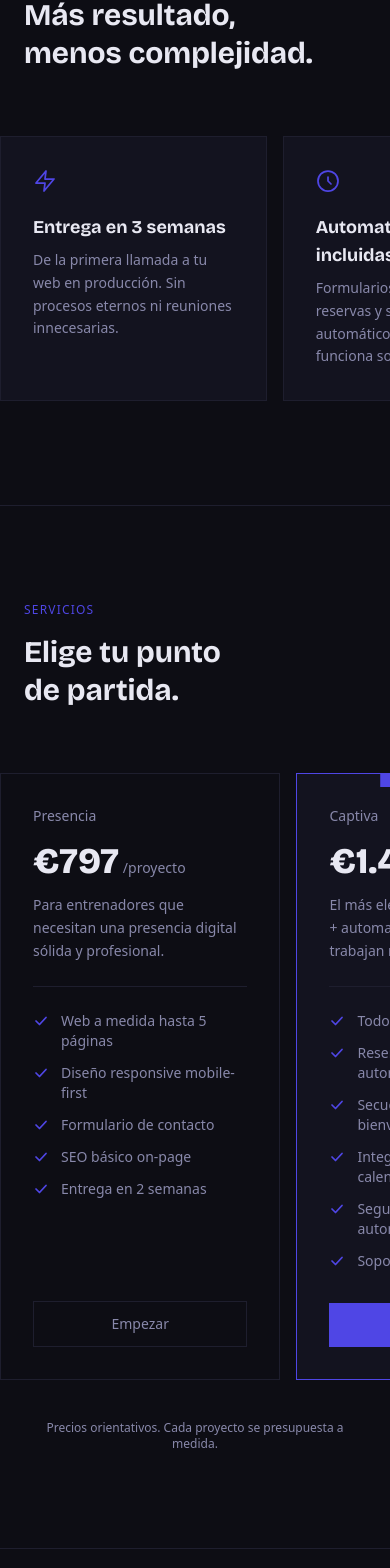
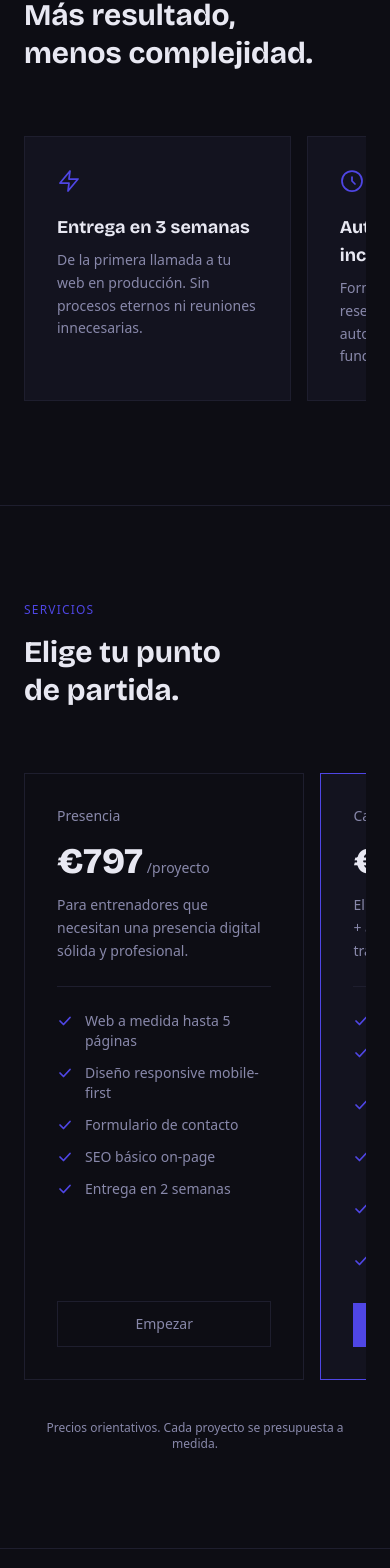
Before and after one commit to Ricardo2325/captiva, a Next.js app: page / in a window 390 px wide. Shown: the part 976-2544 px from the top of the page. Built offline with nearby package versions, Linux system fonts and the light colour scheme.

Commit message:
fix: horizontal scroll respects section left margin

```diff
--- a/src/components/Process.tsx
+++ b/src/components/Process.tsx
@@ -76,7 +76,7 @@ export default function Process() {
           initial="hidden"
           whileInView="visible"
           viewport={{ once: true, margin: '-80px' }}
-          className="flex gap-4 overflow-x-auto snap-x snap-mandatory scrollbar-hide -mx-6 px-6 pb-2 md:mx-0 md:px-0 md:pb-0 md:grid md:grid-cols-4 md:gap-px md:overflow-visible"
+          className="flex gap-4 overflow-x-auto snap-x snap-mandatory scrollbar-hide pb-2 md:pb-0 md:grid md:grid-cols-4 md:gap-px md:overflow-visible"
           style={{ '--md-bg': '#1e1e2e' } as React.CSSProperties}
         >
           {steps.map((step) => (
--- a/src/components/Services.tsx
+++ b/src/components/Services.tsx
@@ -78,7 +78,7 @@ export default function Services() {
 
         {/* Cards — horizontal scroll on mobile */}
         <div className="relative">
-        <div className="flex gap-4 overflow-x-auto snap-x snap-mandatory scrollbar-hide -mx-6 px-6 pb-2 md:mx-0 md:px-0 md:pb-0 md:grid md:grid-cols-3 md:overflow-visible md:items-stretch">
+        <div className="flex gap-4 overflow-x-auto snap-x snap-mandatory scrollbar-hide pb-2 md:pb-0 md:grid md:grid-cols-3 md:overflow-visible md:items-stretch">
           {plans.map((plan, i) => (
             <motion.div
               key={plan.name}
--- a/src/components/Testimonials.tsx
+++ b/src/components/Testimonials.tsx
@@ -71,7 +71,7 @@ export default function Testimonials() {
           initial="hidden"
           whileInView="visible"
           viewport={{ once: true, margin: '-80px' }}
-          className="flex gap-4 overflow-x-auto snap-x snap-mandatory scrollbar-hide -mx-6 px-6 pb-2 md:mx-0 md:px-0 md:pb-0 md:grid md:grid-cols-3 md:overflow-visible"
+          className="flex gap-4 overflow-x-auto snap-x snap-mandatory scrollbar-hide pb-2 md:pb-0 md:grid md:grid-cols-3 md:overflow-visible"
         >
           {testimonials.map((t) => (
             <motion.div
--- a/src/components/ValueProps.tsx
+++ b/src/components/ValueProps.tsx
@@ -85,7 +85,7 @@ export default function ValueProps() {
             initial="hidden"
             whileInView="visible"
             viewport={{ once: true, margin: '-80px' }}
-            className="flex gap-4 overflow-x-auto snap-x snap-mandatory scrollbar-hide -mx-6 px-6 pb-2 md:mx-0 md:px-0 md:pb-0 md:grid md:grid-cols-3 md:overflow-visible"
+            className="flex gap-4 overflow-x-auto snap-x snap-mandatory scrollbar-hide pb-2 md:pb-0 md:grid md:grid-cols-3 md:overflow-visible"
           >
           {items.map((item) => (
             <motion.div
```
